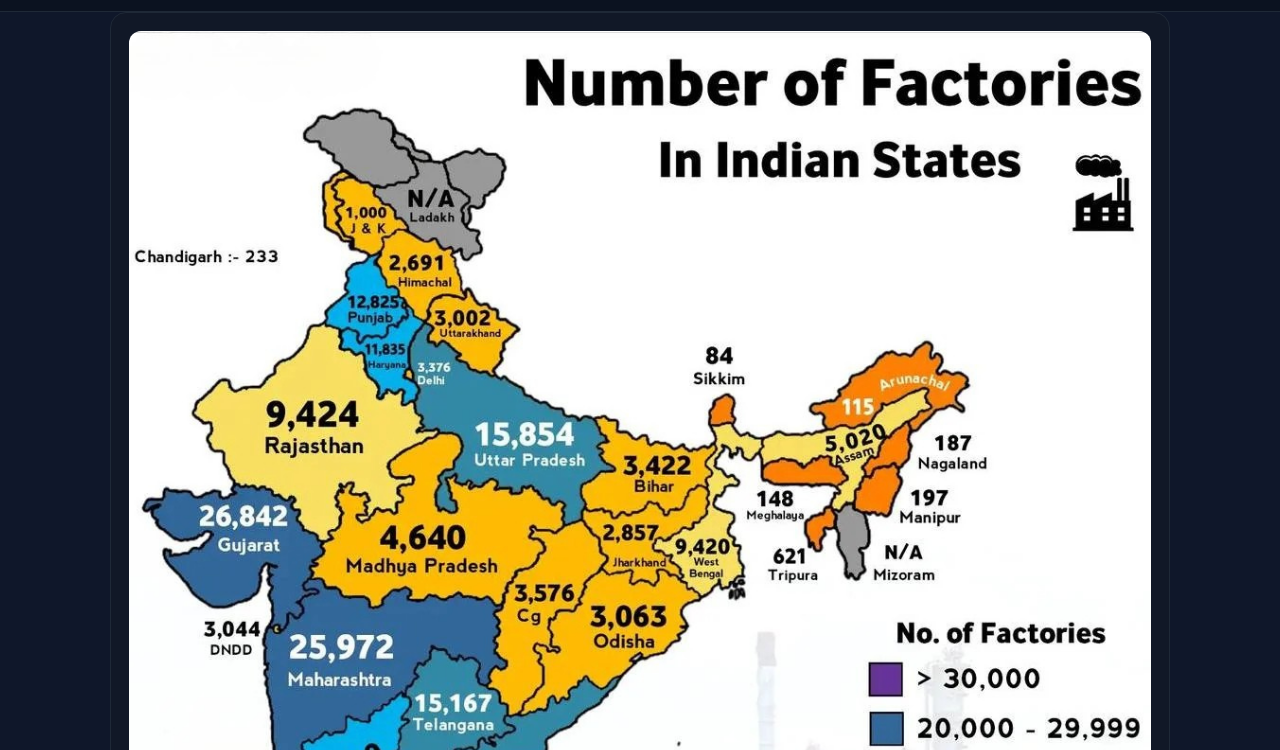
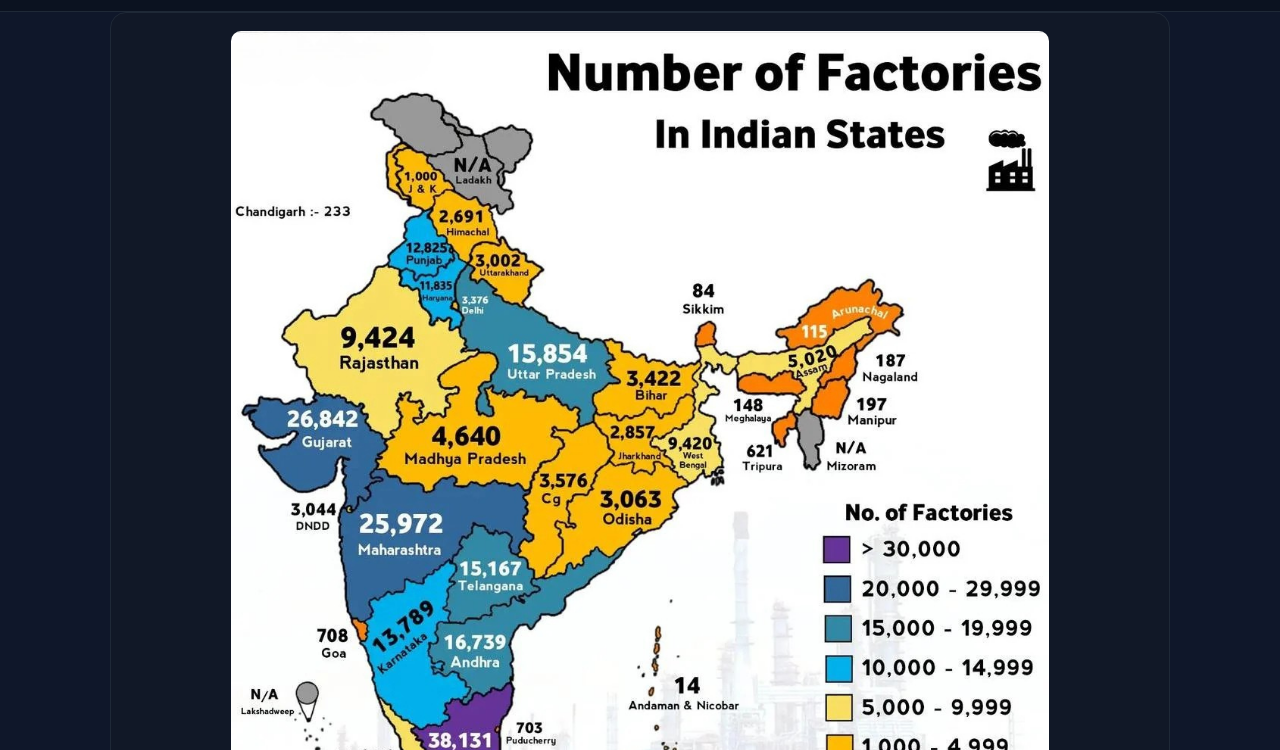
Before and after one commit to kapasi1234/cletecoindia, a plain HTML site: page why-india.html in a window 1280 px wide. Shown: the part 50-800 px from the top of the page. Drawn offline with Linux system fonts and the light colour scheme.

Commit message:
Update why-india.html
reducing image size

```diff
--- a/why-india.html
+++ b/why-india.html
@@ -31,7 +31,7 @@
 
     <!-- Hero / Intro -->
     <section class="panel" style="text-align:center">
-      <img src="why-india-hero.png" alt="Indian manufacturing with solar, wind and export logistics" style="max-width:100%;border-radius:12px;margin-bottom:20px">
+      <img src="why-india-hero.png" alt="Indian manufacturing with solar, wind and export logistics" style="max-width:80%;border-radius:10px;margin-bottom:15px">
       <h1>Why India</h1>
       <p class="lead">
         India’s manufacturing economy is scaling fast. With energy volatility, export‑side
```
